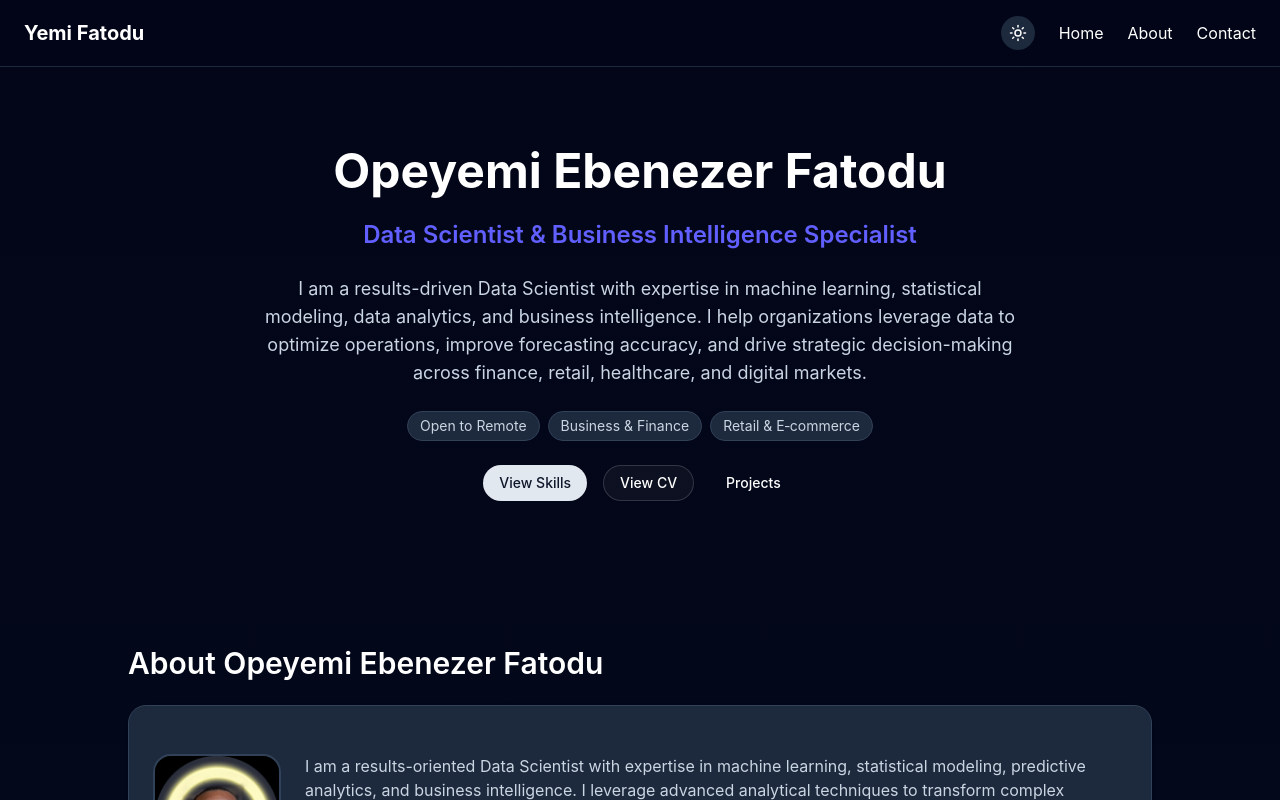
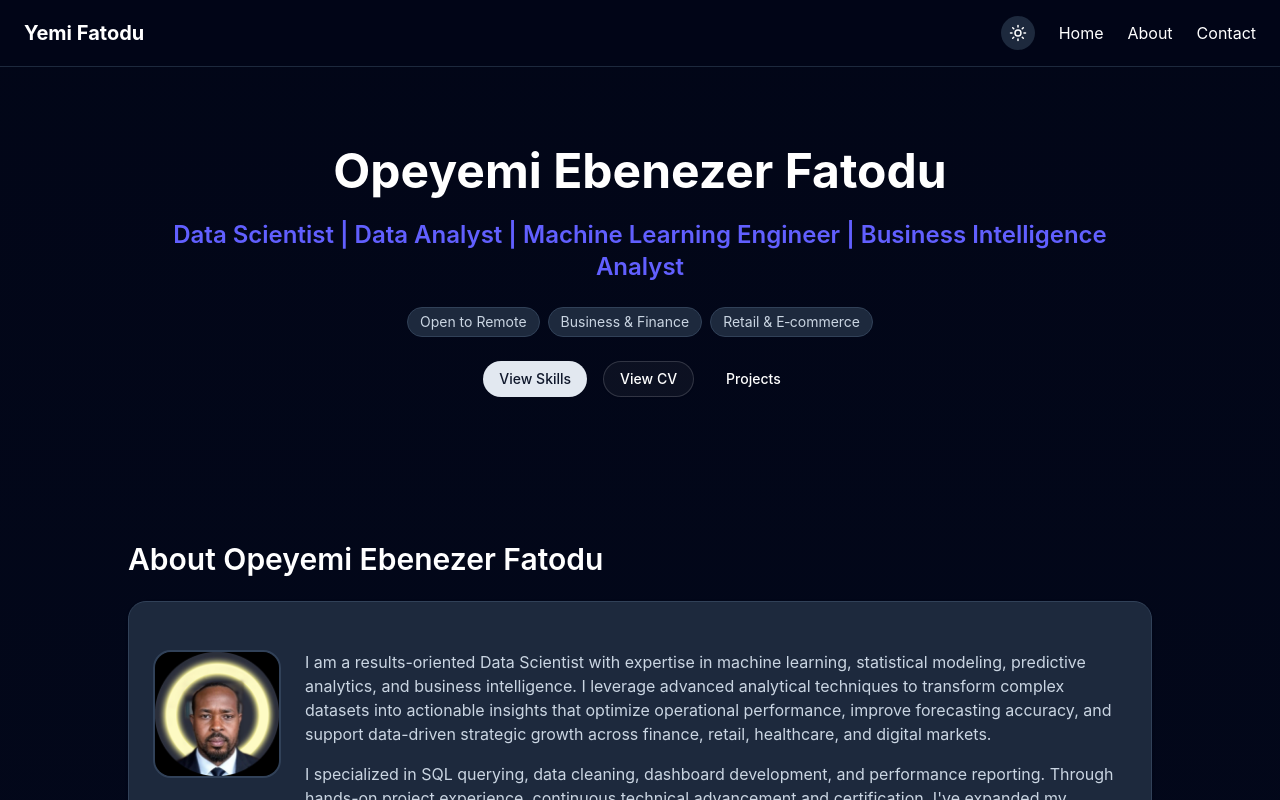
Before and after one commit to yemifatodu/my-portfolio, a React (Vite) app: page / in a window 1280 px wide. Shown: the top 800 px of the page. Built offline with nearby package versions, Linux system fonts and the light colour scheme.

Commit message:
update hero subtitle and skills section

```diff
--- a/src/App.jsx
+++ b/src/App.jsx
@@ -180,10 +180,8 @@ export default function PortfolioPreview() {
             className="max-w-5xl mx-auto text-center py-20">
             <div className="flex flex-col items-center gap-6">
               <h1 className="text-4xl md:text-5xl font-bold">Opeyemi Ebenezer Fatodu</h1>
-              <h2 className="text-2xl text-indigo-500 font-semibold">Data Scientist & Business Intelligence Specialist</h2>
-              <p className="text-lg text-slate-600 dark:text-slate-300 max-w-3xl">
-                I am a results-driven Data Scientist with expertise in machine learning, statistical modeling, data analytics, and business intelligence. I help organizations leverage data to optimize operations, improve forecasting accuracy, and drive strategic decision-making across finance, retail, healthcare, and digital markets.
-              </p>
+              <h2 className="text-2xl text-indigo-500 font-semibold">Data Scientist | Data Analyst | Machine Learning Engineer | Business Intelligence Analyst</h2>
+
               <div className="flex flex-wrap justify-center gap-2 text-sm text-slate-600 dark:text-slate-300">
                 <span className="px-3 py-1 bg-white dark:bg-slate-800 border border-slate-200 dark:border-slate-700 rounded-full">Open to Remote</span>
                 <span className="px-3 py-1 bg-white dark:bg-slate-800 border border-slate-200 dark:border-slate-700 rounded-full">Business & Finance</span>
@@ -269,8 +267,7 @@ export default function PortfolioPreview() {
 
           {/* Skills Section */}
           <section id="skills" className="max-w-5xl mx-auto py-16">
-            <h2 className="text-3xl font-semibold mb-4">Core Data Science & Business Intelligence Skills</h2>
-            <p className="text-slate-500 dark:text-slate-400 mb-8">My technical expertise spans machine learning, statistical analysis, predictive modeling, SQL database querying, business intelligence dashboarding, and data visualization. I combine analytical rigor with strategic thinking to translate raw datasets into actionable business insights.</p>
+            <h2 className="text-3xl font-semibold mb-8">Core Skills</h2>
             <div className="grid grid-cols-1 sm:grid-cols-2 lg:grid-cols-3 gap-6">
               {skillsData.map(skill => (
                 <div key={skill.name} className="bg-white dark:bg-slate-800 border border-slate-200 dark:border-slate-700 rounded-2xl p-5">
```
